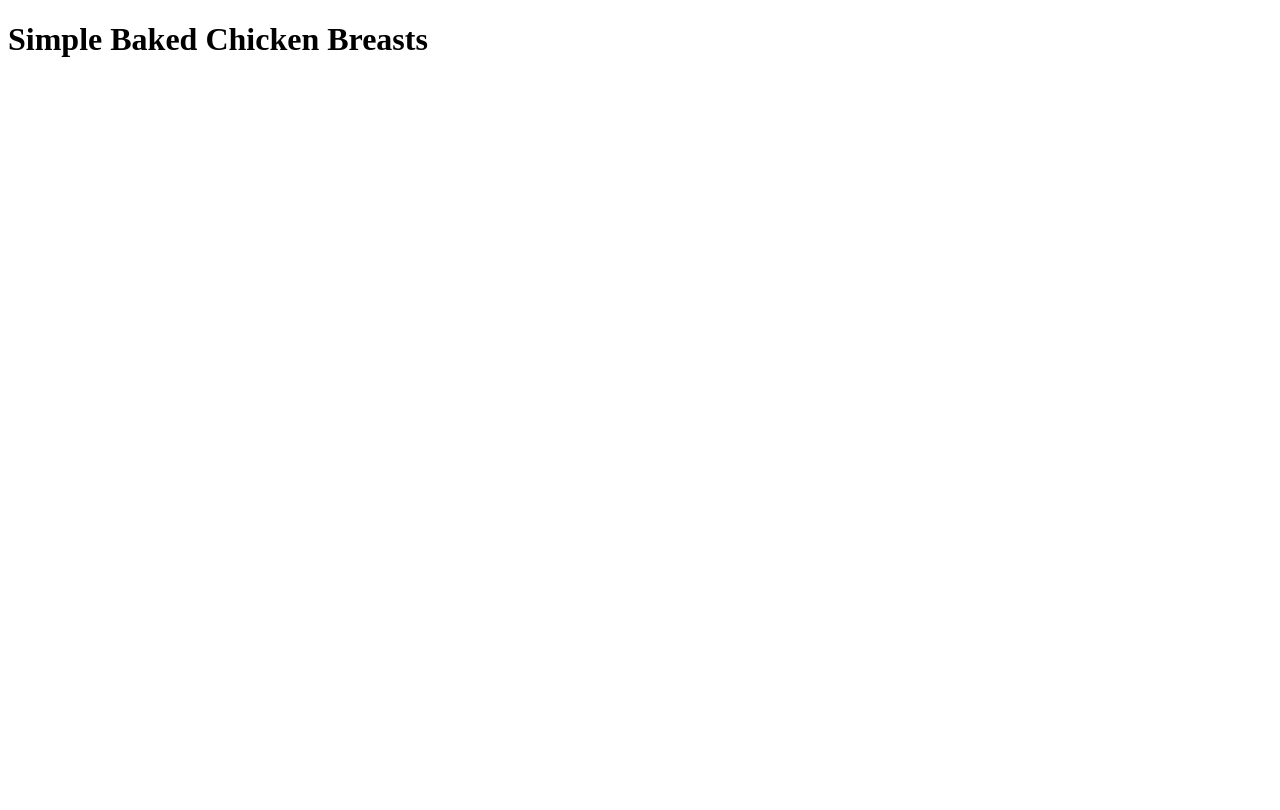
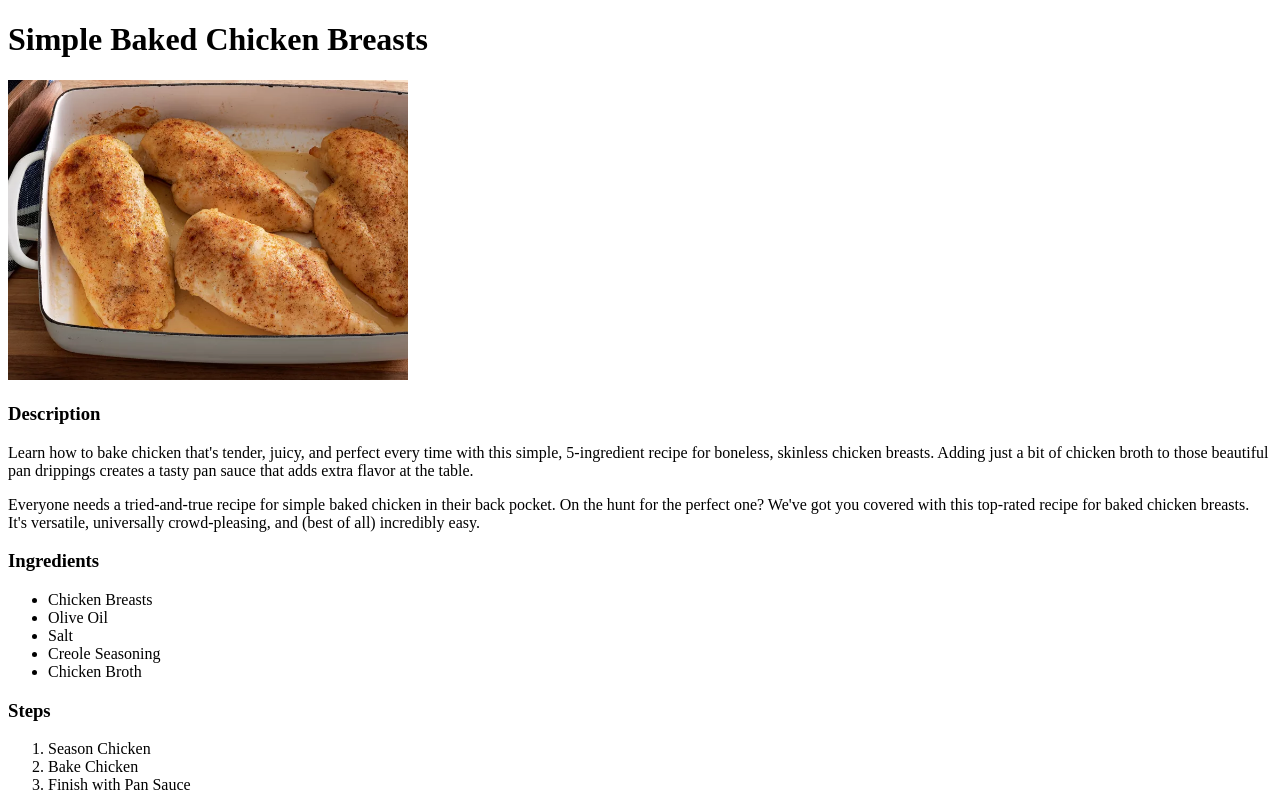
Before and after one commit to wicknesh/odin-recipes, a plain HTML site: page recipes/simple-baked-chicken-breasts.html in a window 1280 px wide. Drawn offline with Linux system fonts and the light colour scheme.

Commit message:
Updated information of the page with description, ingredients and steps

```diff
--- a/recipes/simple-baked-chicken-breasts.html
+++ b/recipes/simple-baked-chicken-breasts.html
@@ -7,5 +7,31 @@
 </head>
 <body>
     <h1>Simple Baked Chicken Breasts</h1>
+    <img src="../img/simple-baked-chicken-breasts.jpeg" alt="Pic of Simple Baked Chicken Breasts" width="400">
+    <h3>Description</h3>
+    <p>Learn how to bake chicken that's tender, juicy, and
+        perfect every time with this simple, 5-ingredient recipe for
+        boneless, skinless chicken breasts. Adding just a bit of chicken
+        broth to those beautiful pan drippings creates a tasty pan sauce
+        that adds extra flavor at the table.</p>
+    <p>Everyone needs a tried-and-true recipe for simple baked chicken
+        in their back pocket. On the hunt for the perfect one? We've got
+        you covered with this top-rated recipe for baked chicken breasts.
+        It's versatile, universally crowd-pleasing, and (best of all)
+        incredibly easy.</p>
+    <h3>Ingredients</h3>
+    <ul>
+        <li>Chicken Breasts</li>
+        <li>Olive Oil</li>
+        <li>Salt</li>
+        <li>Creole Seasoning</li>
+        <li>Chicken Broth</li>
+    </ul>
+    <h3>Steps</h3>
+    <ol>
+        <li>Season Chicken</li>
+        <li>Bake Chicken</li>
+        <li>Finish with Pan Sauce</li>
+    </ol>
 </body>
 </html>
```
